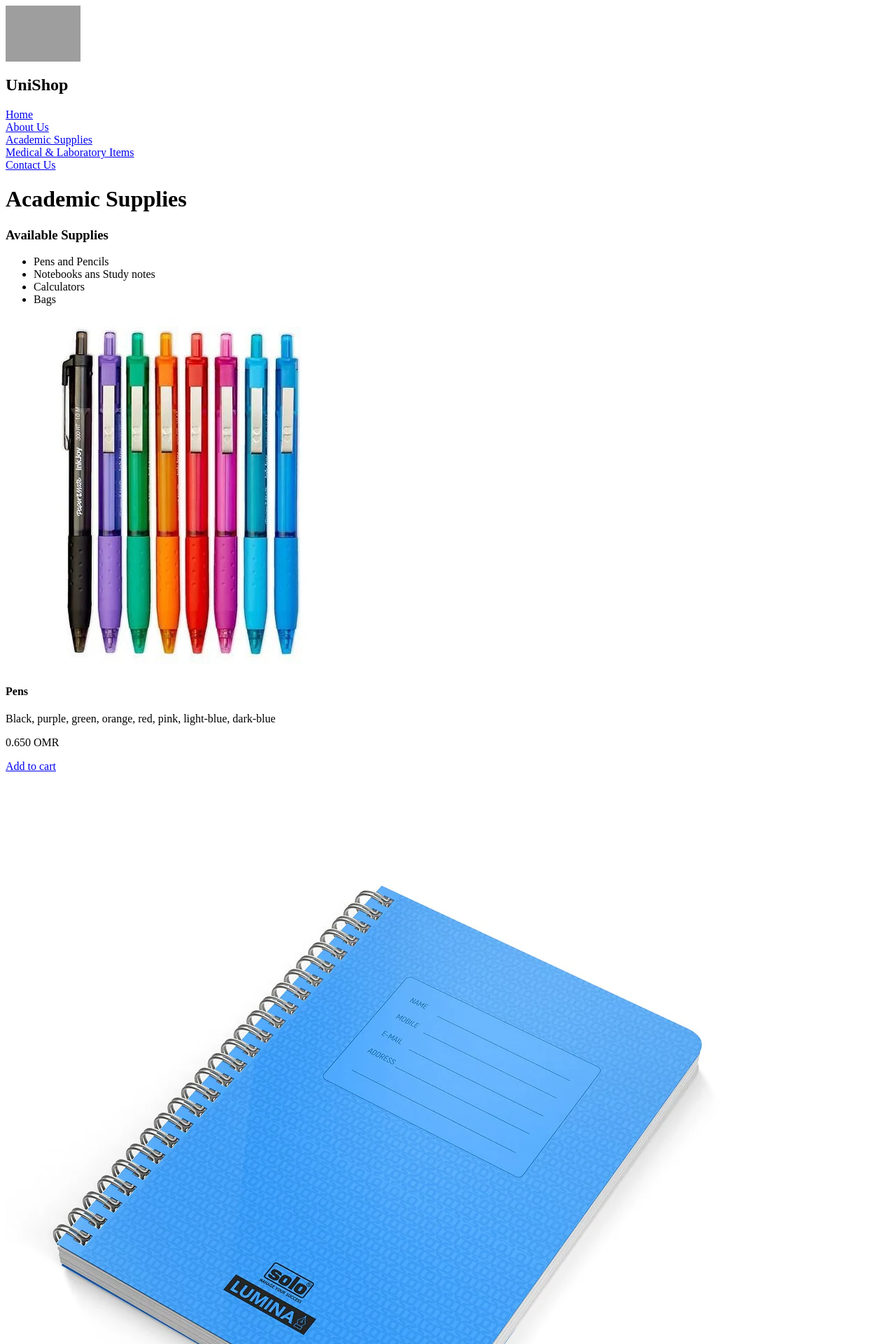
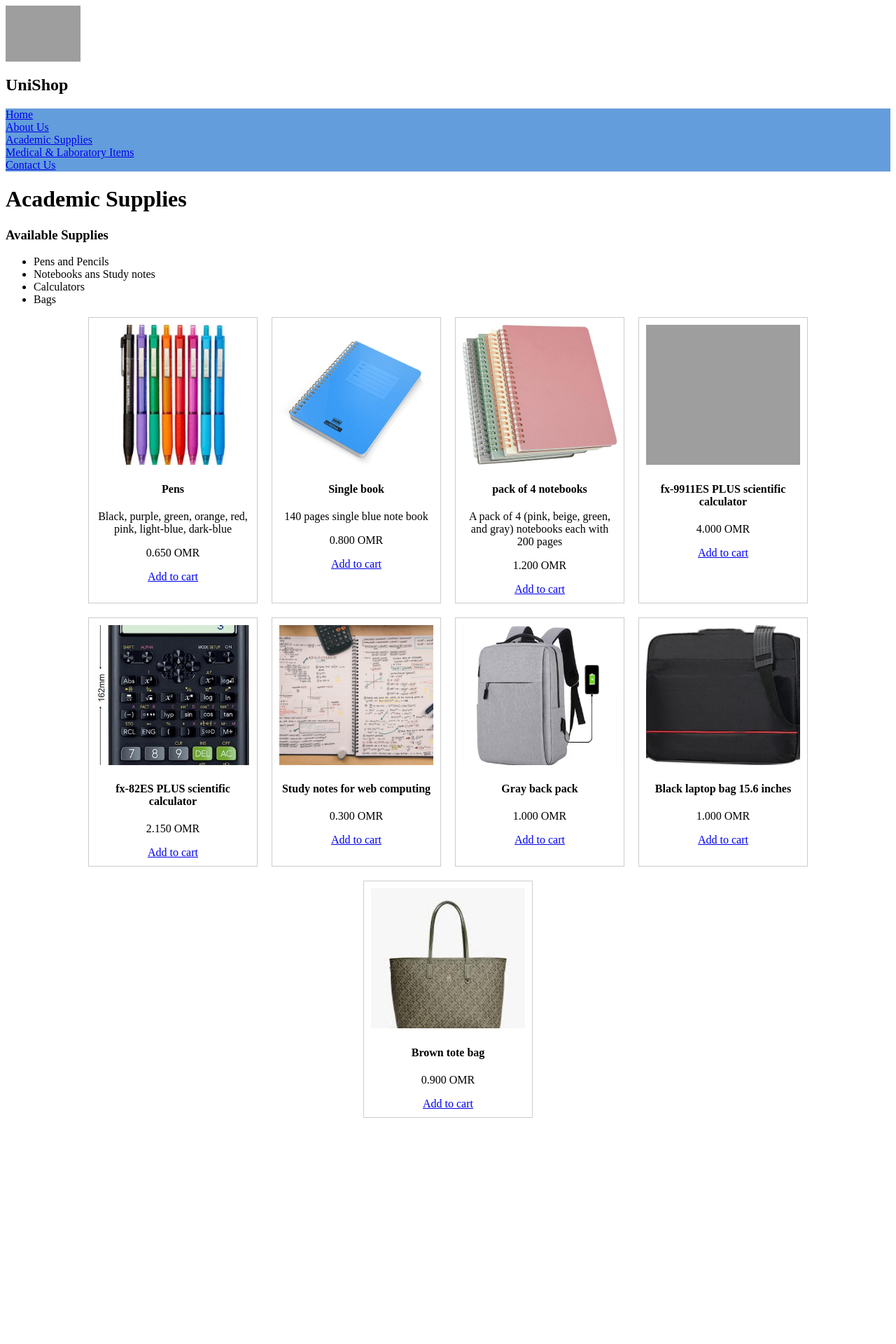
Before and after one commit to FatemaAl-hadhrami/COMP3700-UniShop-Project, a PHP site: page /academic_supplies.html in a window 1280 px wide. Shown: the top 1920 px of the page at 70% size. After the commit the page ends 1597 px from the top, so only its background shows below. Run offline with PHP 8.4, Linux system fonts and the light colour scheme; grey boxes are pictures that could not be loaded.

Commit message:
Update style.css

```diff
--- a/style.css
+++ b/style.css
@@ -3,3 +3,24 @@
     background-repeat: no-repeat;
     width: 200px;
     height: 80px}
+    .navbar{
+        background-color: rgb(99, 157, 219);
+    }
+.Products{
+    display: flex;
+    flex-wrap: wrap;
+    justify-content: center;
+    gap: 20px;
+}
+.product-card{
+    width: 220px;
+    border: 1px solid #ccc;
+    padding: 10px;
+    text-align: center;
+}
+
+.product-card img{
+    width: 100%;
+    height:200px;
+    object-fit: cover;
+}
```
